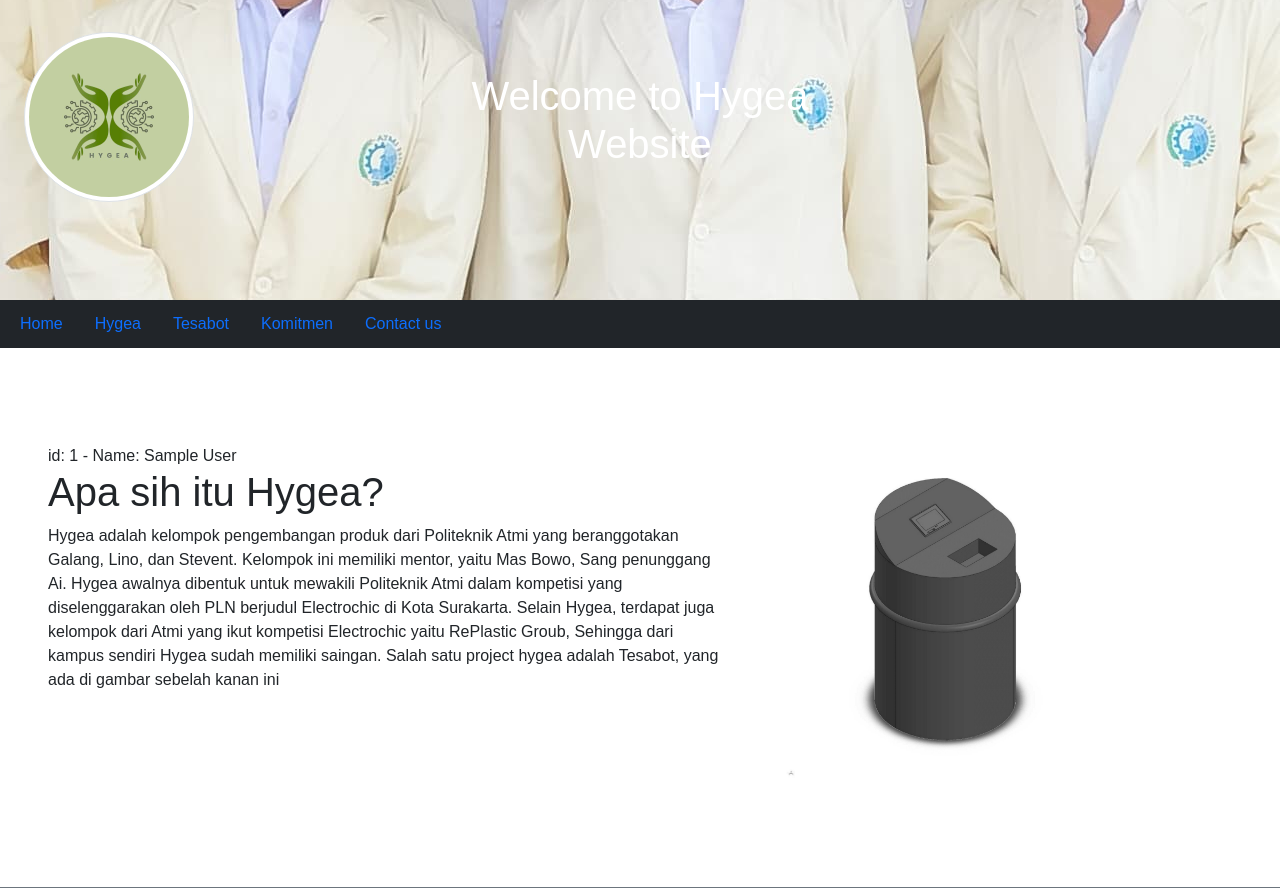
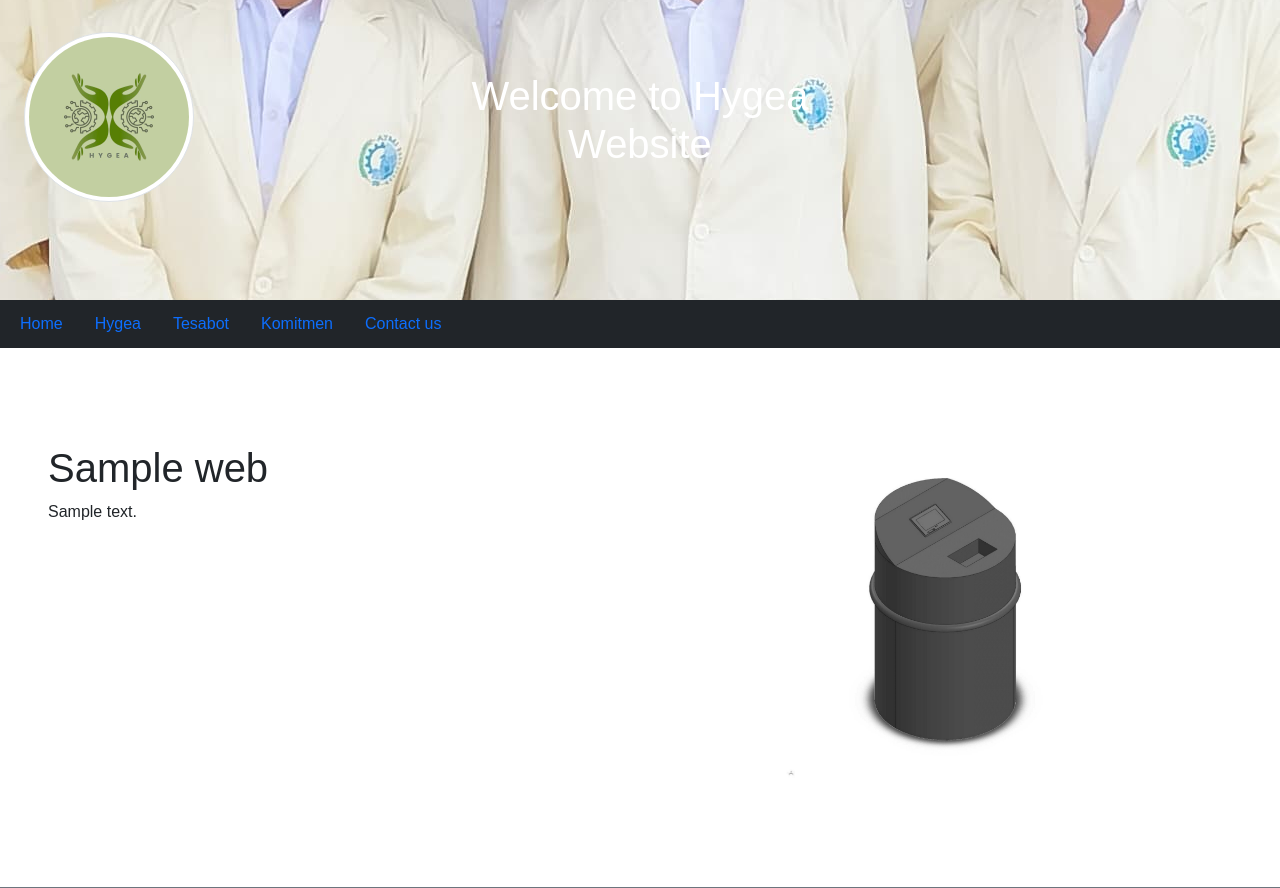
Before and after one commit to Galang-Seno/Web-03-Bootstrap, a PHP site: page / in a window 1280 px wide. Shown: the top 888 px of the page. Run offline with PHP 8.4, Linux system fonts and the light colour scheme; tables that the repository leaves empty or names only in its code hold one stand-in row (values such as "Sample post").

Commit message:
JudulketeranganOKOK

```diff
--- a/index.php
+++ b/index.php
@@ -75,25 +75,17 @@
                 <div class="col-md-7 py-5">
                     <?php
 
-$sql = "SELECT id, firstname, lastname FROM MyGuests";
+$sql = "SELECT judul, keterangan FROM web;";
 $result = $conn->query($sql);
 
 if ($result->num_rows > 0) {
   // output data of each row
   while($row = $result->fetch_assoc()) {
-    echo "id: " . $row["id"]. " - Name: " . $row["firstname"]. " " . $row["lastname"]. "<br>";
+    echo '<h1>' . $row["judul"] . '</h1>';
+    echo '<p>' . $row["keterangan"] . '</p>';
   }
 }
-                     print "<h1>Apa sih itu Hygea?</h1>";
-
-                     print "<p>Hygea adalah kelompok pengembangan produk dari Politeknik Atmi yang beranggotakan Galang, Lino,
-                        dan Stevent. Kelompok ini memiliki mentor, yaitu Mas Bowo, Sang penunggang Ai. Hygea awalnya
-                        dibentuk untuk mewakili Politeknik Atmi dalam kompetisi yang diselenggarakan oleh PLN berjudul
-                        Electrochic di Kota Surakarta. Selain Hygea, terdapat juga kelompok dari Atmi yang ikut
-                        kompetisi Electrochic
-                        yaitu
-                        RePlastic Groub, Sehingga dari kampus sendiri Hygea sudah memiliki saingan. Salah satu project
-                        hygea adalah Tesabot, yang ada di gambar sebelah kanan ini</p>";
+$conn->close();
                         ?>
                 </div>
                 <div class="col-md-4 py-5">
```
